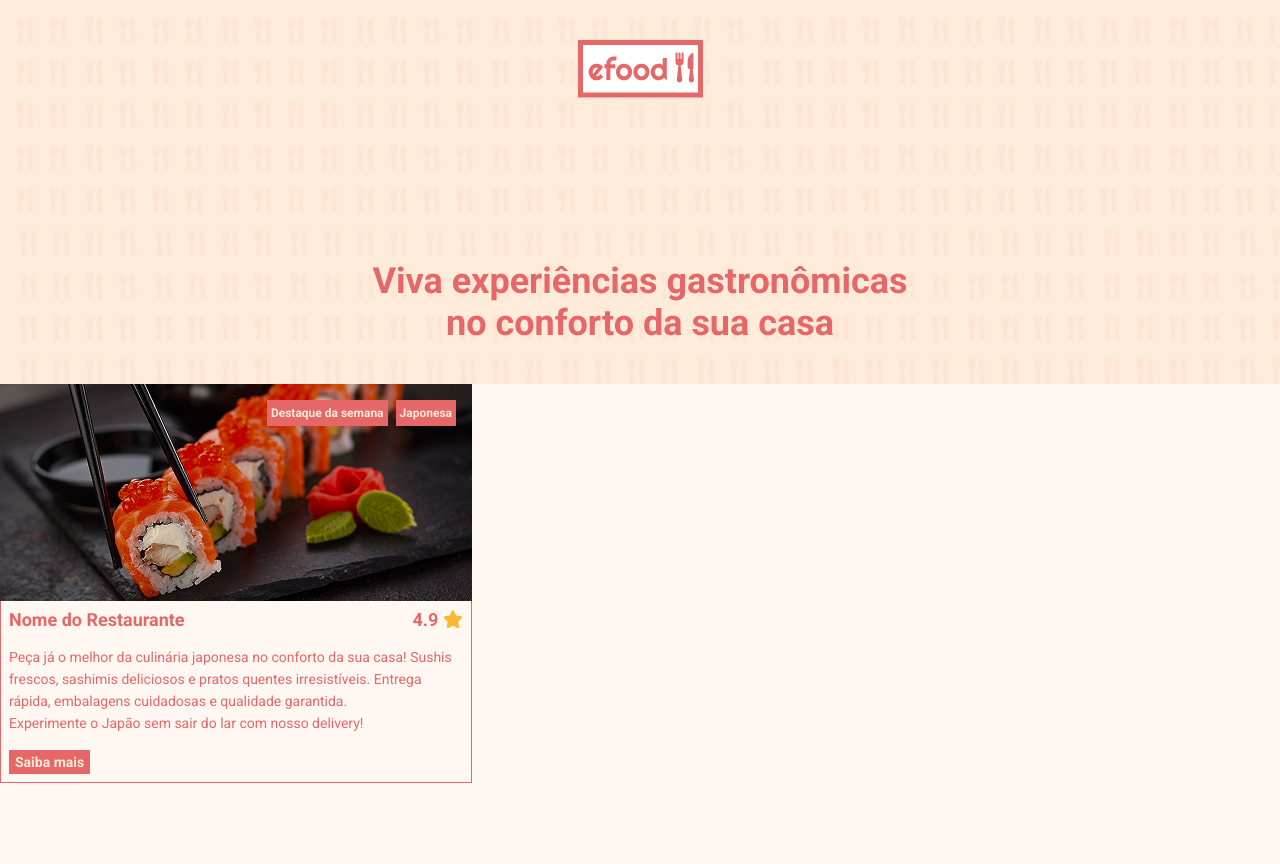
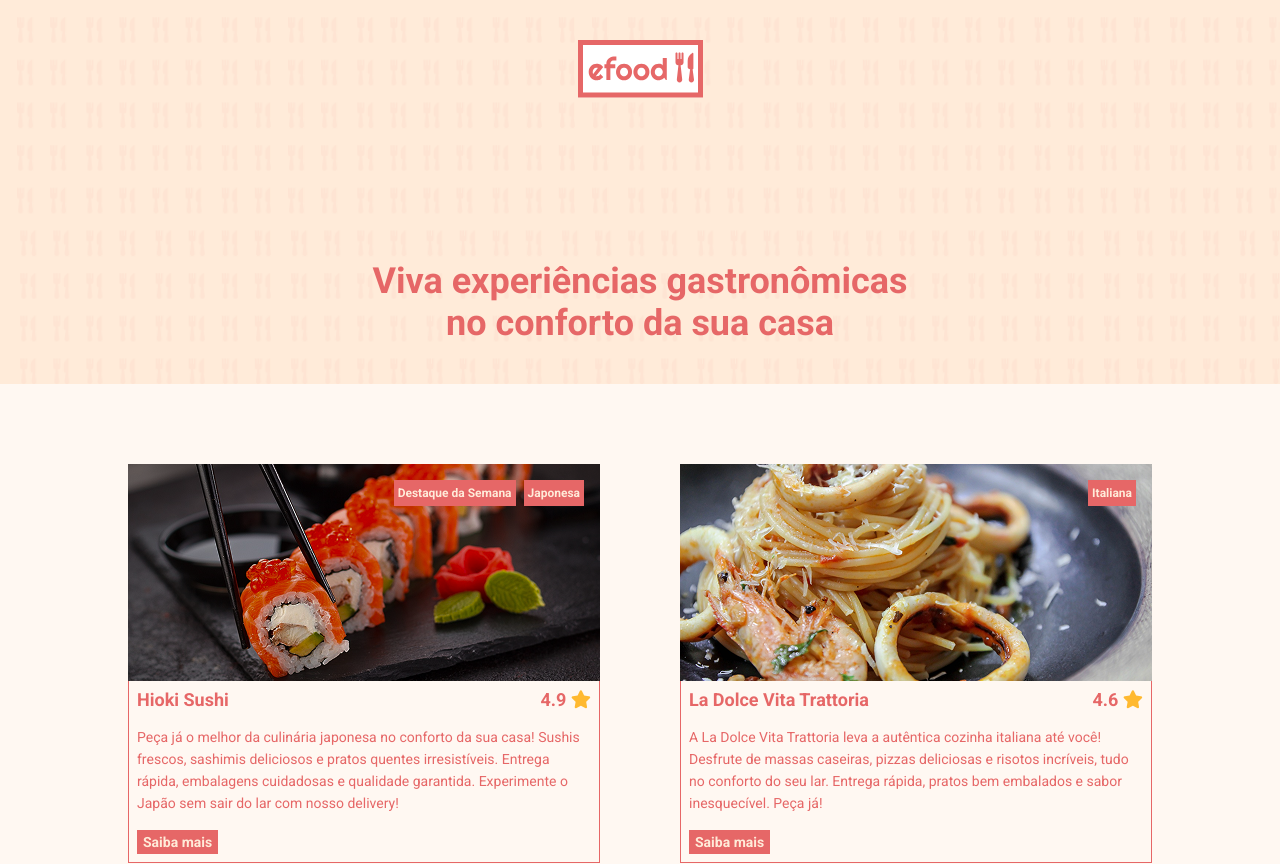
Before and after one commit to CauaMotta/efood_project, a React (Vite) app: page / in a window 1280 px wide. Shown: the top 864 px of the page. Before the commit the page ends 800 px from the top, so only its background shows below. Built offline with nearby package versions, Linux system fonts and the light colour scheme.

Commit message:
Restaurant list and model created

```diff
--- a/src/App.tsx
+++ b/src/App.tsx
@@ -1,13 +1,73 @@
 import Header from './components/Header'
-import Restaurant from './components/Restaurant'
+import RestaurantList from './components/RestaurantList'
 import { GlobalStyle } from './styles'
+import RestaurantClass from './models/Restaurant'
+import HiokiSushi from './assets/images/hioki-sushi.png'
+import LaDolce from './assets/images/la-dolce-vita-trattoria.png'
+
+const restaurants: RestaurantClass[] = [
+  {
+    id: 1,
+    title: 'Hioki Sushi',
+    note: 4.9,
+    description:
+      'Peça já o melhor da culinária japonesa no conforto da sua casa! Sushis frescos, sashimis deliciosos e pratos quentes irresistíveis. Entrega rápida, embalagens cuidadosas e qualidade garantida. Experimente o Japão sem sair do lar com nosso delivery!',
+    tags: ['Destaque da Semana', 'Japonesa'],
+    image: HiokiSushi
+  },
+  {
+    id: 2,
+    title: 'La Dolce Vita Trattoria',
+    note: 4.6,
+    description:
+      'A La Dolce Vita Trattoria leva a autêntica cozinha italiana até você! Desfrute de massas caseiras, pizzas deliciosas e risotos incríveis, tudo no conforto do seu lar. Entrega rápida, pratos bem embalados e sabor inesquecível. Peça já!',
+    tags: ['Italiana'],
+    image: LaDolce
+  },
+  {
+    id: 3,
+    title: 'La Dolce Vita Trattoria',
+    note: 4.6,
+    description:
+      'A La Dolce Vita Trattoria leva a autêntica cozinha italiana até você! Desfrute de massas caseiras, pizzas deliciosas e risotos incríveis, tudo no conforto do seu lar. Entrega rápida, pratos bem embalados e sabor inesquecível. Peça já!',
+    tags: ['Italiana'],
+    image: LaDolce
+  },
+  {
+    id: 4,
+    title: 'La Dolce Vita Trattoria',
+    note: 4.6,
+    description:
+      'A La Dolce Vita Trattoria leva a autêntica cozinha italiana até você! Desfrute de massas caseiras, pizzas deliciosas e risotos incríveis, tudo no conforto do seu lar. Entrega rápida, pratos bem embalados e sabor inesquecível. Peça já!',
+    tags: ['Italiana'],
+    image: LaDolce
+  },
+  {
+    id: 5,
+    title: 'La Dolce Vita Trattoria',
+    note: 4.6,
+    description:
+      'A La Dolce Vita Trattoria leva a autêntica cozinha italiana até você! Desfrute de massas caseiras, pizzas deliciosas e risotos incríveis, tudo no conforto do seu lar. Entrega rápida, pratos bem embalados e sabor inesquecível. Peça já!',
+    tags: ['Italiana'],
+    image: LaDolce
+  },
+  {
+    id: 6,
+    title: 'La Dolce Vita Trattoria',
+    note: 4.6,
+    description:
+      'A La Dolce Vita Trattoria leva a autêntica cozinha italiana até você! Desfrute de massas caseiras, pizzas deliciosas e risotos incríveis, tudo no conforto do seu lar. Entrega rápida, pratos bem embalados e sabor inesquecível. Peça já!',
+    tags: ['Italiana'],
+    image: LaDolce
+  }
+]
 
 function App() {
   return (
     <>
       <GlobalStyle />
       <Header />
-      <Restaurant />
+      <RestaurantList restaurants={restaurants} />
     </>
   )
 }
--- a/src/components/Restaurant/index.tsx
+++ b/src/components/Restaurant/index.tsx
@@ -7,28 +7,26 @@
   Tag,
   Description
 } from './styles'
-import hiokiSushi from '../../assets/images/hioki-sushi.png'
+import RestaurantClass from '../../models/Restaurant'
 
-const Restaurant = () => (
+type Props = RestaurantClass
+
+const Restaurant = ({ title, note, description, tags, image }: Props) => (
   <CardContainer>
-    <img src={hiokiSushi} alt="" />
+    <img src={image} alt={title} />
     <ContentContainer>
       <TitleContainer>
-        <p>Nome do Restaurante</p>
+        <p>{title}</p>
         <p>
-          4.9 <i className="fa-solid fa-star"></i>
+          {note} <i className="fa-solid fa-star"></i>
         </p>
       </TitleContainer>
-      <Description>
-        Peça já o melhor da culinária japonesa no conforto da sua casa! Sushis
-        frescos, sashimis deliciosos e pratos quentes irresistíveis. Entrega
-        rápida, embalagens cuidadosas e qualidade garantida. <br />
-        Experimente o Japão sem sair do lar com nosso delivery!
-      </Description>
+      <Description>{description}</Description>
       <Link>Saiba mais</Link>
       <TagList>
-        <Tag>Destaque da semana</Tag>
-        <Tag>Japonesa</Tag>
+        {tags.map((tag) => (
+          <Tag key={tag}>{tag}</Tag>
+        ))}
       </TagList>
     </ContentContainer>
   </CardContainer>
--- /dev/null
+++ b/src/components/RestaurantList/index.tsx
@@ -0,0 +1,25 @@
+import RestaurantClass from '../../models/Restaurant'
+import Restaurant from '../Restaurant'
+import { MainContainer } from './styles'
+
+type Props = {
+  restaurants: RestaurantClass[]
+}
+
+const RestaurantList = ({ restaurants }: Props) => (
+  <MainContainer>
+    {restaurants.map((restaurant) => (
+      <Restaurant
+        key={restaurant.id}
+        id={restaurant.id}
+        title={restaurant.title}
+        note={restaurant.note}
+        description={restaurant.description}
+        tags={restaurant.tags}
+        image={restaurant.image}
+      />
+    ))}
+  </MainContainer>
+)
+
+export default RestaurantList
--- /dev/null
+++ b/src/components/RestaurantList/styles.ts
@@ -0,0 +1,13 @@
+import styled from 'styled-components'
+
+export const MainContainer = styled.main`
+  max-width: 1024px;
+  width: 100%;
+  margin: 0 auto;
+  padding: 80px 0;
+
+  display: grid;
+  grid-template-columns: repeat(2, 1fr);
+  column-gap: 80px;
+  row-gap: 48px;
+`
--- /dev/null
+++ b/src/models/Restaurant.ts
@@ -0,0 +1,26 @@
+class Restaurant {
+  id: number
+  title: string
+  note: number
+  description: string
+  tags: string[]
+  image: string
+
+  constructor(
+    id: number,
+    title: string,
+    note: number,
+    description: string,
+    tags: string[],
+    image: string
+  ) {
+    this.id = id
+    this.title = title
+    this.note = note
+    this.description = description
+    this.tags = tags
+    this.image = image
+  }
+}
+
+export default Restaurant
```
Also changed, not shown: src/assets/images/la-dolce-vita-trattoria.png (added).
